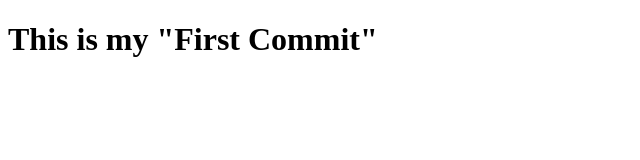
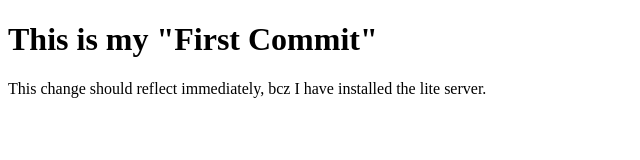
Before and after one commit to iamnikhil096/git-test, a website: page index.html in a window 1280 px wide. Shown: the whole page, without its empty margins (0-640 px from the left). Drawn offline with Linux system fonts and the light colour scheme.

Commit message:
Fourth Commit

```diff
--- a/index.html
+++ b/index.html
@@ -5,5 +5,6 @@
 </head>
 <body>
 	<h1>This is my "First Commit" </h1>
+	<p>This change should reflect immediately, bcz I have installed the lite server.</p>
 </body>
 </html>
```
Also changed, not shown: package.json (added, +24 -0 lines), 2 other files.
